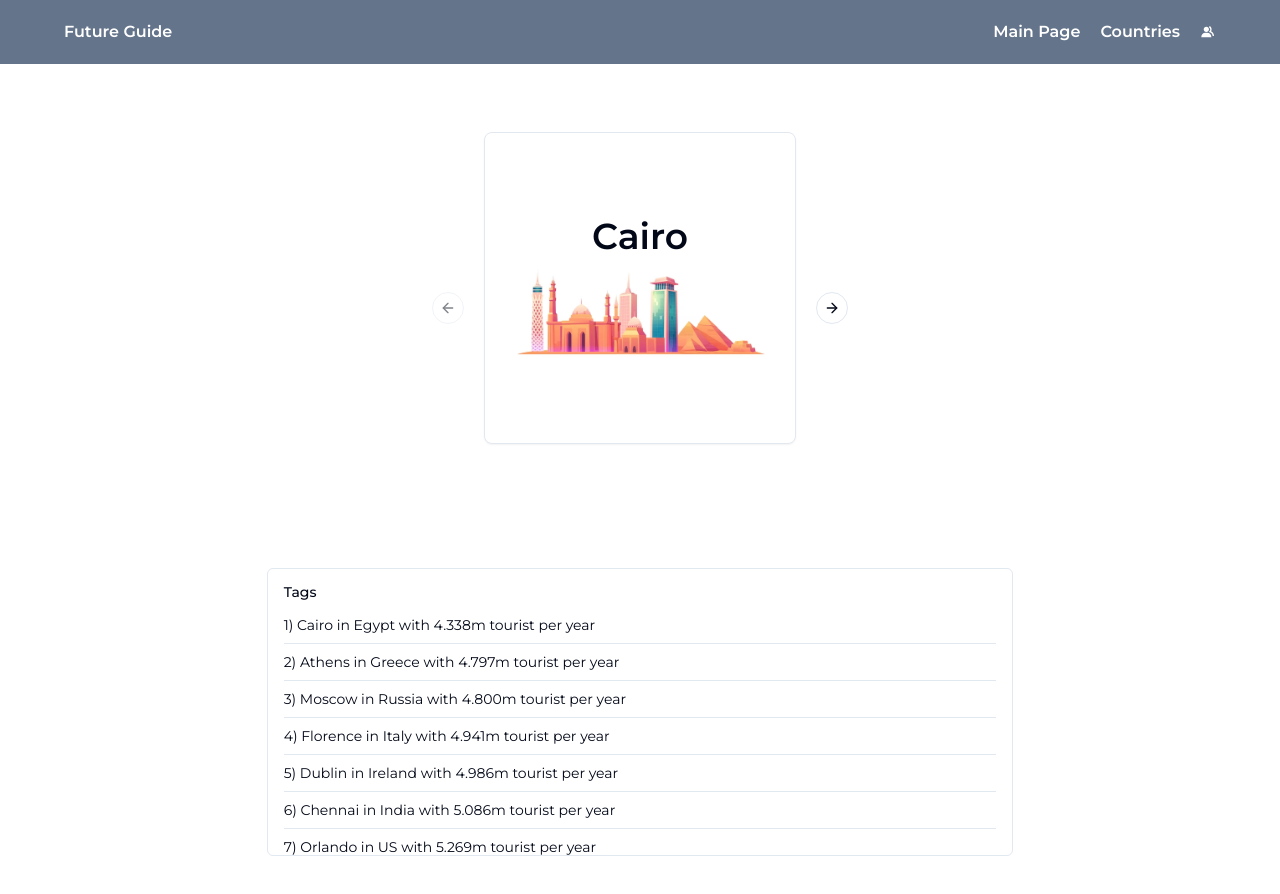
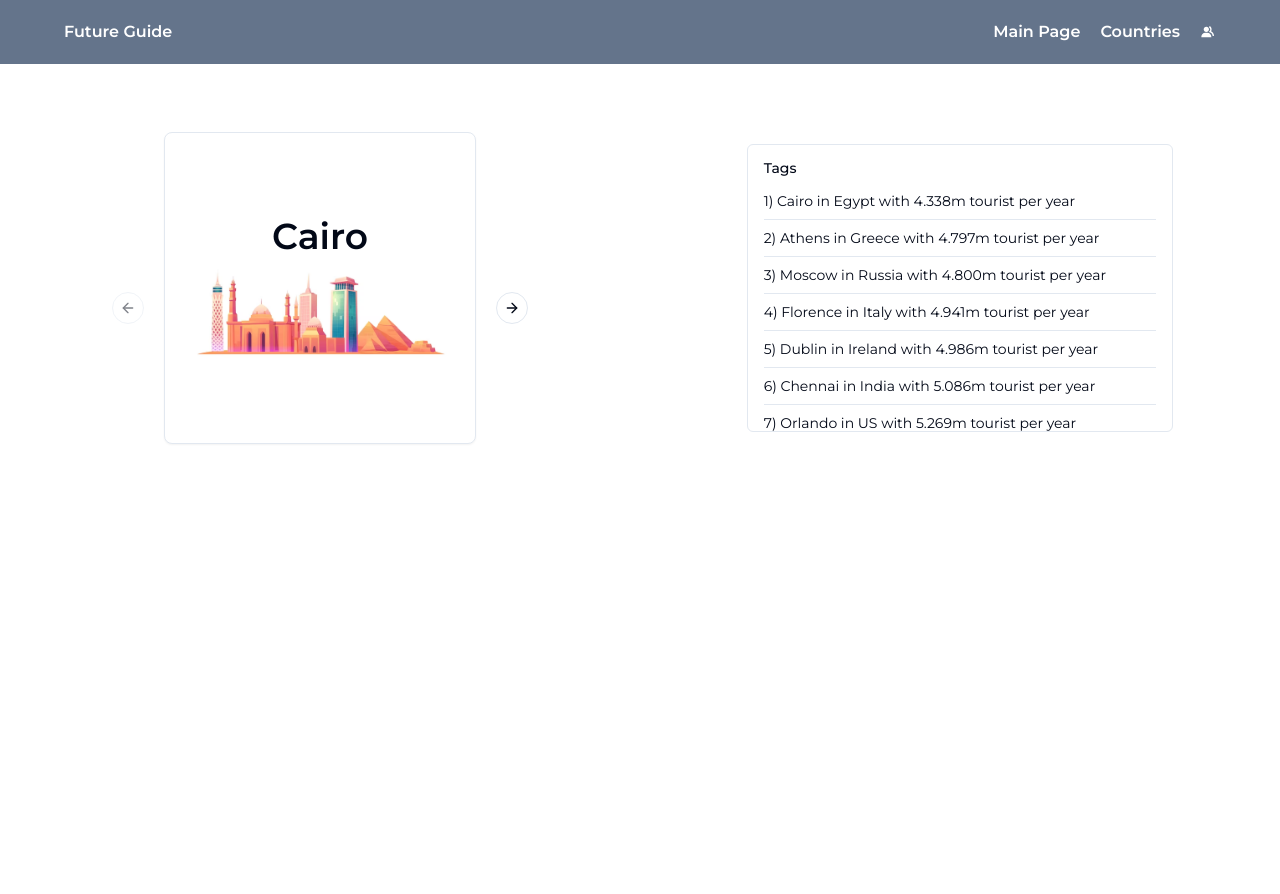
Before and after one commit to Diasnk/Chat, a Next.js app: page /countries in a window 1280 px wide. Shown: the top 894 px of the page. After the commit the page ends 800 px from the top, so only its background shows below. Built offline with nearby package versions, Linux system fonts and the light colour scheme.

Commit message:
countries

```diff
--- a/src/app/countries/page.tsx
+++ b/src/app/countries/page.tsx
@@ -18,7 +18,7 @@ import { Separator } from "@/components/ui/separator"
 
 export default function Countries() {
   return (
-    <div>
+    <div className="w-full flex">
         <div className="flex justify-center w-full pt-32">
             <Carousel className="w-full max-w-xs">
                 <CarouselContent className="">
@@ -41,7 +41,7 @@ export default function Countries() {
         </div>
 
 
-        <div className="w-full flex justify-center p-20">
+        <div className="w-full flex justify-center pt-36 ">
             <ScrollArea className="h-72 w-2/3 rounded-md border">
                 <div className="p-4">
                     <h4 className="mb-4 text-sm font-medium leading-none">Tags</h4>
--- a/src/app/login/page.tsx
+++ b/src/app/login/page.tsx
@@ -36,7 +36,7 @@ export default function Login() {
             const response = await axios.post("/api/users/login", user);
             console.log("Login success", response.data);
             toast.success("Login success");
-            router.push("/profile/" + user.username);
+            router.push("/profile/" + user.email);
         } catch (error:any) {
             console.log("Login failed", error.message);
             toast.error(error.message);
```
